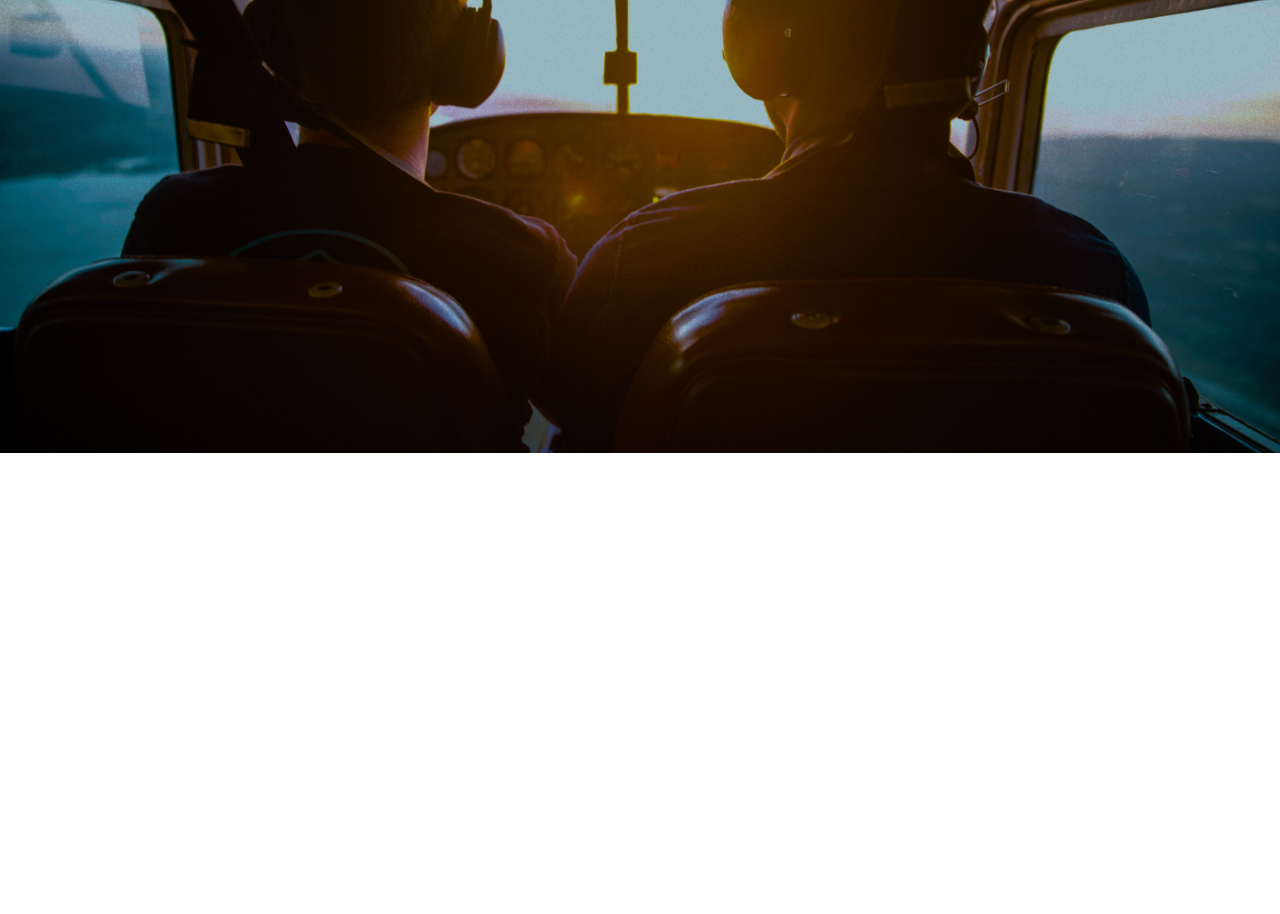
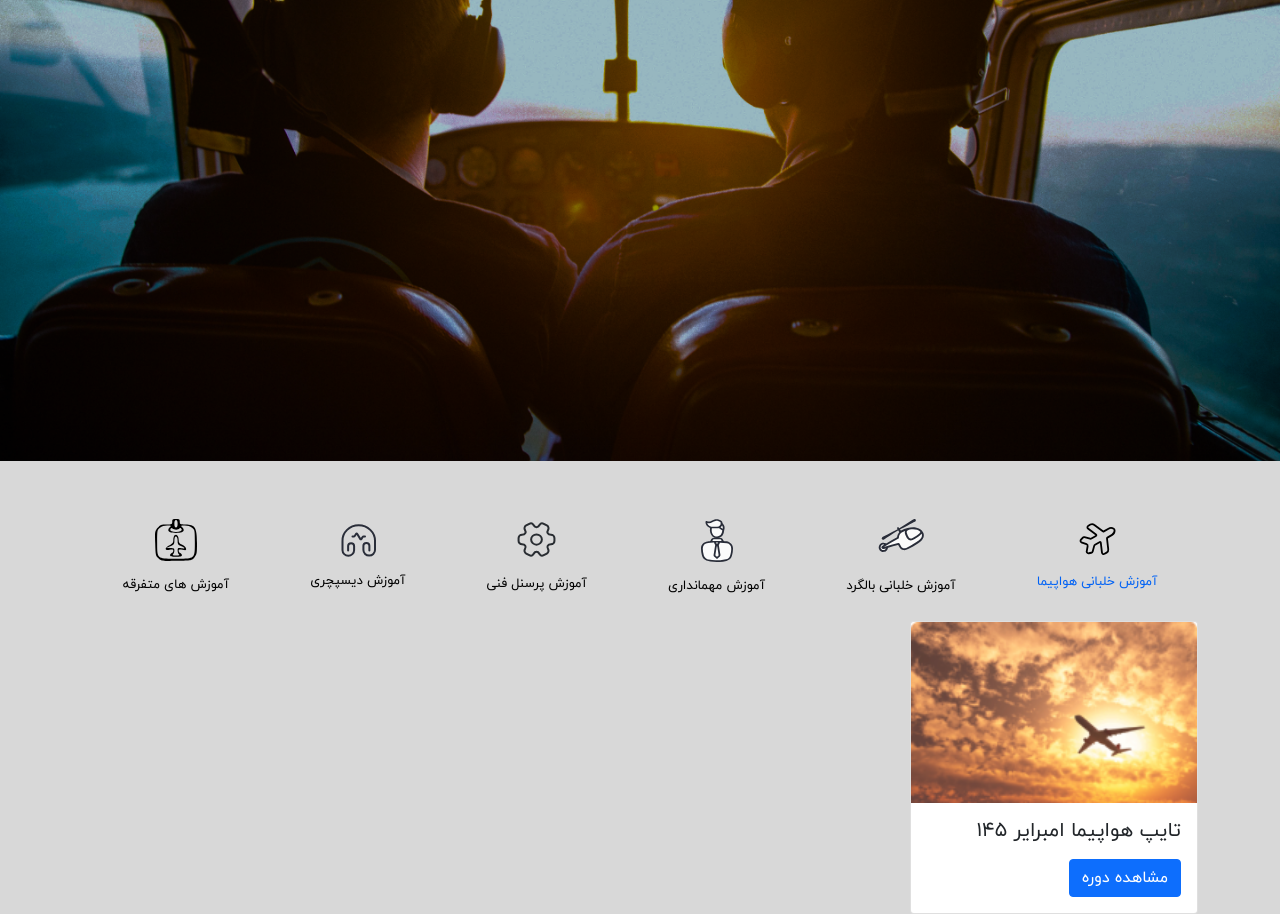
Before and after one commit to faehsani/yas, a plain HTML site: page index.html in a window 1280 px wide. Shown: the part 304-1218 px from the top of the page. Before the commit the page ends 800 px from the top, so only its background shows below. Drawn offline with Linux system fonts and the light colour scheme.

Commit message:
nav and pills

```diff
--- a/index.html
+++ b/index.html
@@ -17,7 +17,7 @@
   </head>
   <body>
     <header>
-      <div class="container">
+      <div class="container-fluid p-1 menu-header">
         <div class="row m-3">
           <div class="col-sm-3">
             <img src="images/logo.png" alt="لوگو سایت" />
@@ -75,7 +75,100 @@
       </div>
     </header>
     <section id="banner">
-      <img class="img-fluid" src="images/header-picture.png" alt="تصویر" />
+      <img src="images/header-picture.png" class="img-fluid" alt="تصویر بنر"/>
     </section>
+   <section class="category">
+     <div class="container mt-5">
+      <ul class="nav nav-pills mb-3 justify-content-around align-items-center" id="pills-tab" role="tablist">
+        <li class="nav-item" role="presentation">
+          <button class="nav-link active" id="pills-home-tab" data-bs-toggle="pill" data-bs-target="#pills-home" type="button" role="tab" aria-controls="pills-home" aria-selected="true">
+            <img
+            src="images/airplane.svg"
+            class="img-center"
+            alt="آموزش خلبانی هواپیما"
+          />
+
+          <span>آموزش خلبانی هواپیما</span>
+          </button>
+
+        </li>
+        <li class="nav-item" role="presentation">
+          <button class="nav-link" id="pills-profile-tab" data-bs-toggle="pill" data-bs-target="#pills-profile" type="button" role="tab" aria-controls="pills-profile" aria-selected="false">
+            <img
+            src="images/helicopter.svg"
+            class="img-center"
+            alt="آموزش خلبانی بالگرد"
+          />
+
+          <span>آموزش خلبانی بالگرد</span>
+          </button>
+        </li>
+        <li class="nav-item" role="presentation">
+          <button class="nav-link" id="pills-contact-tab" data-bs-toggle="pill" data-bs-target="#pills-contact" type="button" role="tab" aria-controls="pills-contact" aria-selected="false">
+            <img
+            src="images/employee.svg"
+            class="img-center"
+            alt="آموزش مهمانداری"
+          />
+          <span>آموزش مهمانداری</span>
+
+          </button>
+        </li>
+        <li class="nav-item" role="presentation">
+          <button class="nav-link" id="pills-contact-tab" data-bs-toggle="pill" data-bs-target="#pills-contact" type="button" role="tab" aria-controls="pills-contact" aria-selected="false">
+            <img
+            src="images/setting.svg"
+            class="img-center"
+            alt="آموزش پرسنل فنی"
+          />
+
+          <span>آموزش پرسنل فنی</span>
+
+          </button>
+        </li>
+        <li class="nav-item" role="presentation">
+          <button class="nav-link" id="pills-contact-tab" data-bs-toggle="pill" data-bs-target="#pills-contact" type="button" role="tab" aria-controls="pills-contact" aria-selected="false">
+            <img
+            src="images/music-play.svg"
+            class="img-center"
+            alt="آموزش دیسپچری"
+          />
+          <span>آموزش دیسپچری</span>
+          </button>
+        </li>
+        <li class="nav-item" role="presentation">
+          <button class="nav-link" id="pills-contact-tab" data-bs-toggle="pill" data-bs-target="#pills-contact" type="button" role="tab" aria-controls="pills-contact" aria-selected="false">
+            <img
+            src="images/other.svg"
+            class="img-center"
+            alt="آموزش های متفرقه"
+          />
+          <span>آموزش های متفرقه</span>
+          </button>
+        </li>
+
+      </ul>
+      <div class="tab-content" id="pills-tabContent">
+        <div class="tab-pane fade show active" id="pills-home" role="tabpanel" aria-labelledby="pills-home-tab" tabindex="0">
+          <div class="card" style="width: 18rem;">
+            <img src="images/airplane-content.png" class="card-img-top" alt="هواپیما">
+            <div class="card-body ">
+              <h5 class="card-title">تایپ هواپیما امبرایر 145</h5>
+              <p class="card-text"></p>
+              <a href="#" class="btn btn-primary align-items-center">مشاهده دوره</a>
+            </div>
+          </div>
+
+        </div>
+        <div class="tab-pane fade" id="pills-profile" role="tabpanel" aria-labelledby="pills-profile-tab" tabindex="0">!</div>
+        <div class="tab-pane fade" id="pills-contact" role="tabpanel" aria-labelledby="pills-contact-tab" tabindex="0">+</div>
+        <div class="tab-pane fade" id="pills-disabled" role="tabpanel" aria-labelledby="pills-disabled-tab" tabindex="0">#</div>
+        <div class="tab-pane fade" id="pills-contact" role="tabpanel" aria-labelledby="pills-contact-tab" tabindex="0">+</div>
+        <div class="tab-pane fade" id="pills-profile" role="tabpanel" aria-labelledby="pills-profile-tab" tabindex="0">!</div>
+
+      </div>
+     </div>
+   </section>
+    <script src="libraries/bootstrap-5.0.2-dist/js/bootstrap.min.js"></script>
   </body>
 </html>
--- a/scss/style.scss
+++ b/scss/style.scss
@@ -21,6 +21,8 @@
       format("truetype");
 }
 
+$main-blue-color: #0062f5;
+
 * {
   margin: 0px;
   padding: 0px;
@@ -32,13 +34,18 @@
 
 body {
   font-size: 13px;
+  background: #D8D8D8;
+}
+
+.menu-header{
+  background: #FBFBFB;
 }
 
 .main-menu-ul {
   font-size: 12px;
 
   .nav-item .active {
-    color: #0062f5;
+    color: $main-blue-color;
   }
   .nav-item a {
     text-decoration: none;
@@ -46,3 +53,25 @@ body {
     margin-right: 3em;
   }
 }
+
+.category {
+  .nav-pills .nav-link{
+    color: black;
+  }
+  .nav-pills .nav-link.active{
+    background-color: transparent;
+    color:$main-blue-color;
+  }
+  .nav-item span {
+    display: block;
+    margin-top: 15px;
+
+  }
+}
+
+
+.img-center {
+  display: block;
+  margin-right: auto;
+  margin-left: auto;
+}
```
Also changed, not shown: css/style.css, images/airplane-content.png (added), images/airplane.svg (added), images/employee.svg (added), images/helicopter.svg (added), images/music-play.svg (added), images/other.svg (added), images/setting.svg (added), 1 other file.
